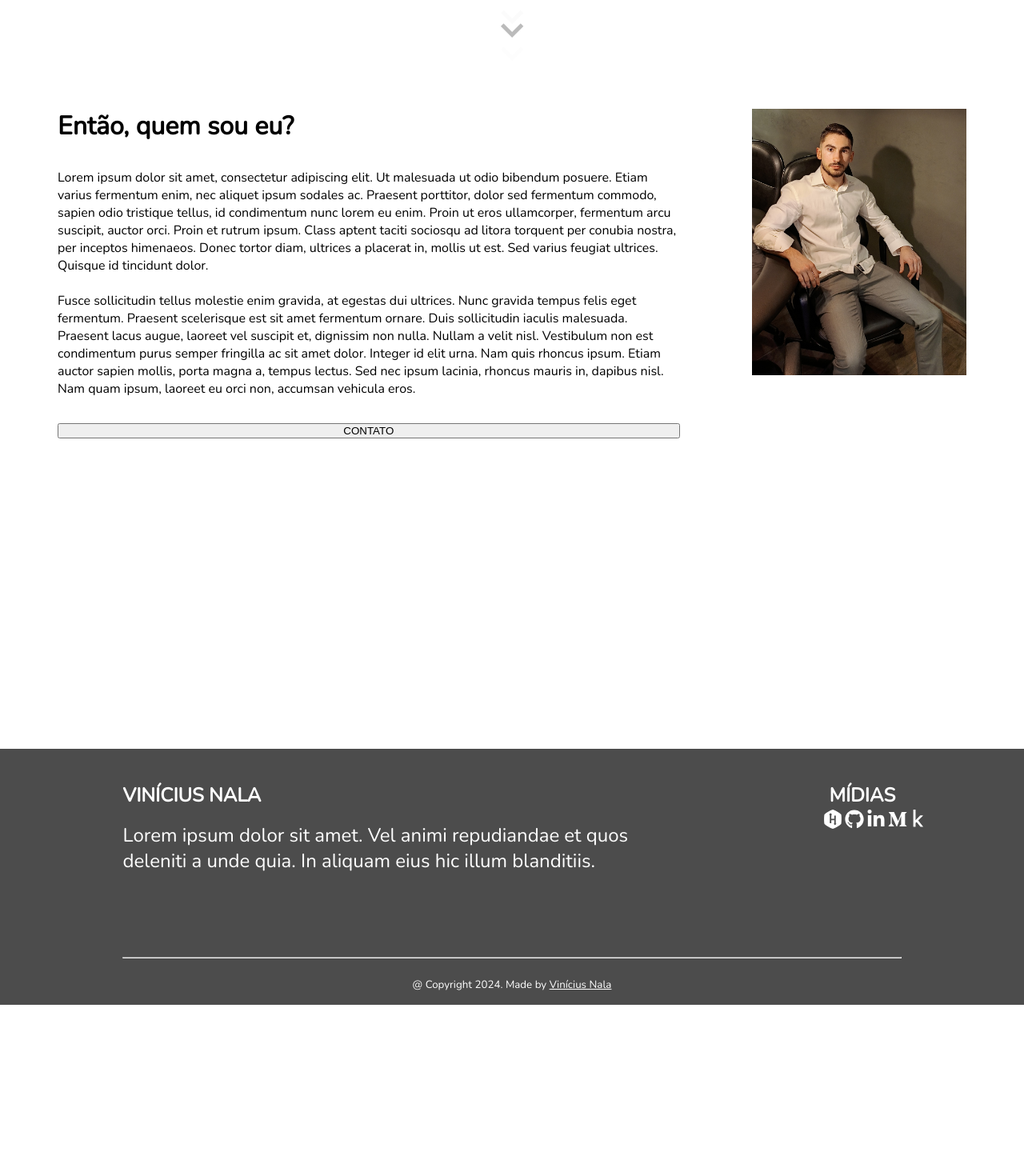
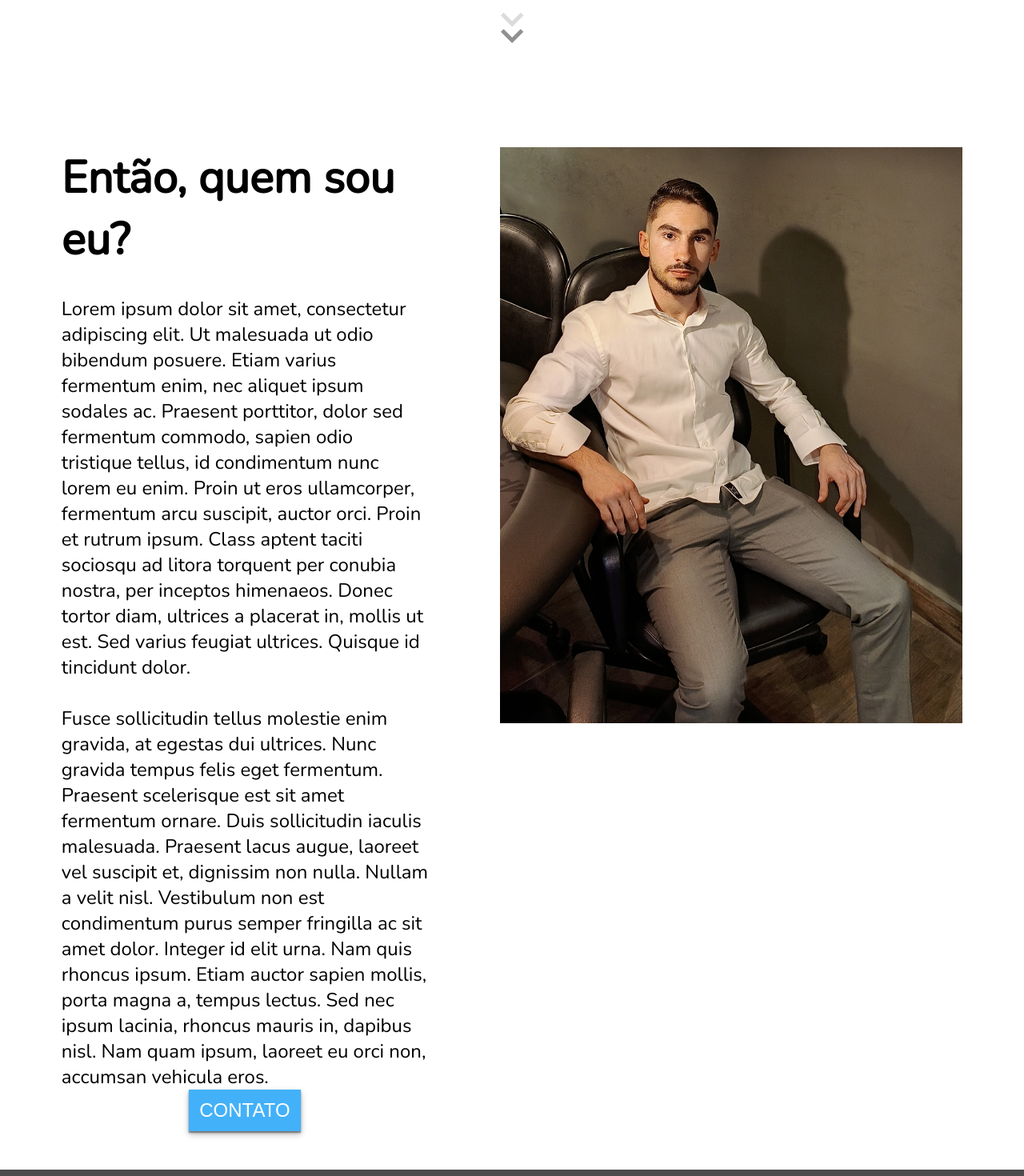
Before and after one commit to ViniciusNalaSantos/PersonalWebsite, a React (Create React App) app in the folder frontend/: page / in a window 1280 px wide. Shown: the part 680-2150 px from the top of the page at 80% size. Before the commit the page ends 1936 px from the top, so only its background shows below. Built offline with nearby package versions, Linux system fonts and the light colour scheme.

Commit message:
Finished section about me.

```diff
--- a/frontend/src/components/About/about.css
+++ b/frontend/src/components/About/about.css
@@ -3,7 +3,8 @@
 :root {
     --font-family-main: "Nunito", sans-serif;
     --color-main-dark-grey: #4C4C4C;
-    --color-secondary-light-grey: #DBDBDB;
+    --color-secondary-white: #FFFFFF;
+    --color-tiertiary-light-grey: #DBDBDB;
 }
 
 * {
@@ -14,9 +15,11 @@
 .about {
     display: flex;
     flex-direction: row;
-    height: 100vh;
-    margin-left: 9vh;
-    margin-right: 9vh;
+    min-height: 100vh;
+    margin-top: 6vh;
+    margin-bottom: 6vh;
+    margin-left: 6vw;
+    margin-right: 6vw;
     justify-content: space-between;
     gap: 8%;
 }
@@ -25,10 +28,64 @@
     display: flex;
     flex-flow: column;
     font-family: var(--font-family-main);
-    gap: 4%;
+    gap: 18%;
 }
 
+.about-main-content {
+    display: flex;
+    flex-flow: column;
+    gap: 2rem;
+}
+
+.about-main-content-title {
+    font-size: 3.5rem;
+}
+
+.about-main-content-text {
+    font-size: 1.5rem;
+}
+
+.about-main-button {
+    background-color: #43B1F9;
+    font-size: 1.5rem;
+    color: var(--color-secondary-white);
+    border: 2rem;
+    width: 11vw;
+    height: 6.5vh;
+    align-self: center;
+    box-shadow:
+        0 2px 1px rgba(0, 0, 0, 0.25),
+        0 2px 3px rgba(0, 0, 0, 0.25),
+        0 4px 8px rgba(0, 0, 0, 0.25);
+    /* Boucing Button Animation */
+    cursor: pointer;
+    transition: background-color 0.3s, transform 0.3s;
+}
+
+.about-main-button:hover::before {
+    transform: translate(-50%, -50%) scale(1);
+}
+
+.about-main-button:active {
+    transform: scale(0.9);
+}
+
+.about-main-button:hover {
+    animation: bounce 1s infinite;
+}
+
+@keyframes bounce {
+
+    0%,
+    100% {
+      transform: translateY(0);
+    }
+
+    50% {
+      transform: translateY(-10px);
+    }
+  }
+
 .about-image {
-    height: 41.66vh;
-    width: 31.25vw;
+    height: 90vh;
 }
--- a/frontend/src/components/About/index.js
+++ b/frontend/src/components/About/index.js
@@ -8,9 +8,11 @@ function About() {
   return (
     <div className="about">
         <div className="about-main">
-            <h1>Então, quem sou eu?</h1>
-            <section>{text}<br /><br />{textContinuation}</section>
-            <button>CONTATO</button>
+          <div className="about-main-content">
+            <h1 className="about-main-content-title" >Então, quem sou eu?</h1>
+            <section className="about-main-content-text">{text}<br /><br />{textContinuation}</section>
+          </div>
+            <button className="about-main-button">CONTATO</button>
         </div>
         <img src={AboutImage} alt="Men seated on a chair" className="about-image"></img>
     </div>
```
